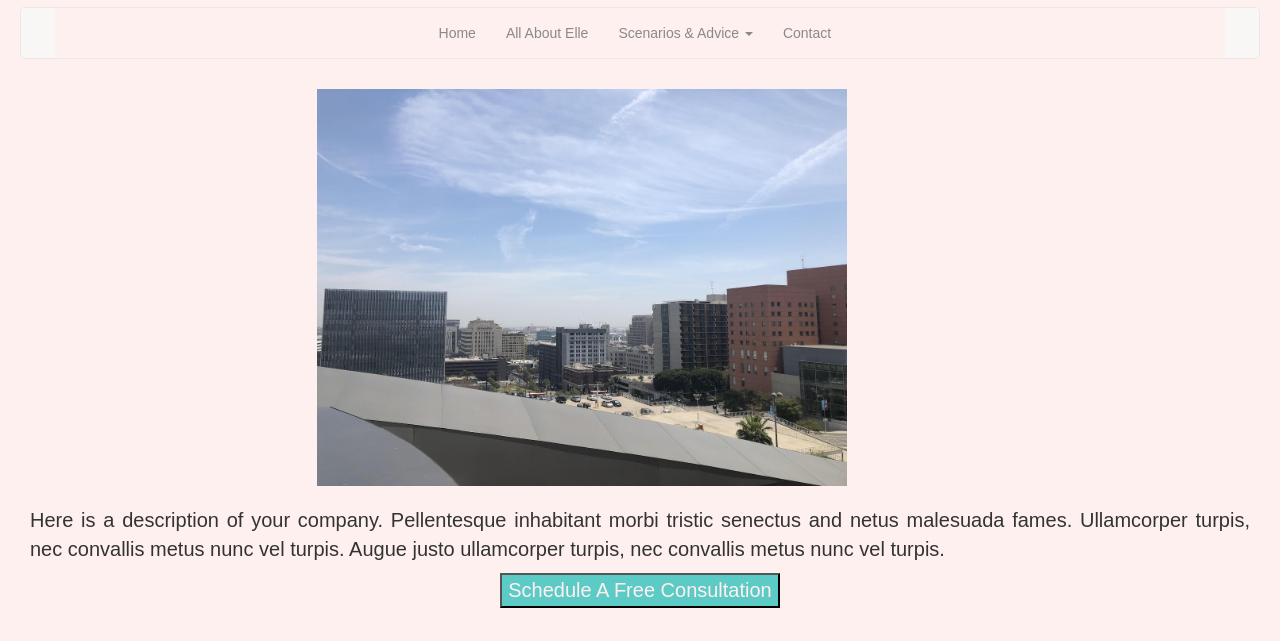
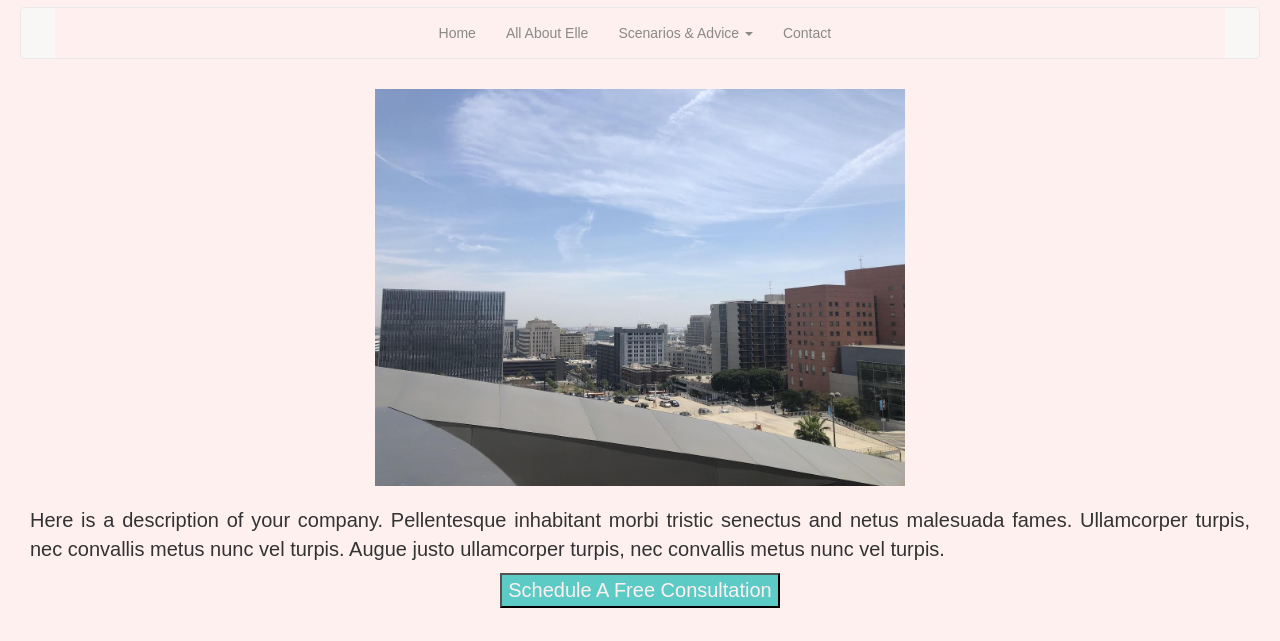
Before and after one commit to bgraham452/elle-insurance, a React app: page /index in a window 1280 px wide. Shown: the part 113-754 px from the top of the page. Built offline with nearby package versions, Linux system fonts and the light colour scheme.

Commit message:
Added all media queries

```diff
--- a/src/styles/home.css
+++ b/src/styles/home.css
@@ -210,7 +210,7 @@ padding: 10px;
 @media only screen and (min-width: 1025px) and (max-width: 1280px){
   .home-main-img, .home-scenarios-img{
     position: relative;
-    left: 24%;
+    left: 28.5%;
     width: 550px;
   }
   .intro-text{
```
